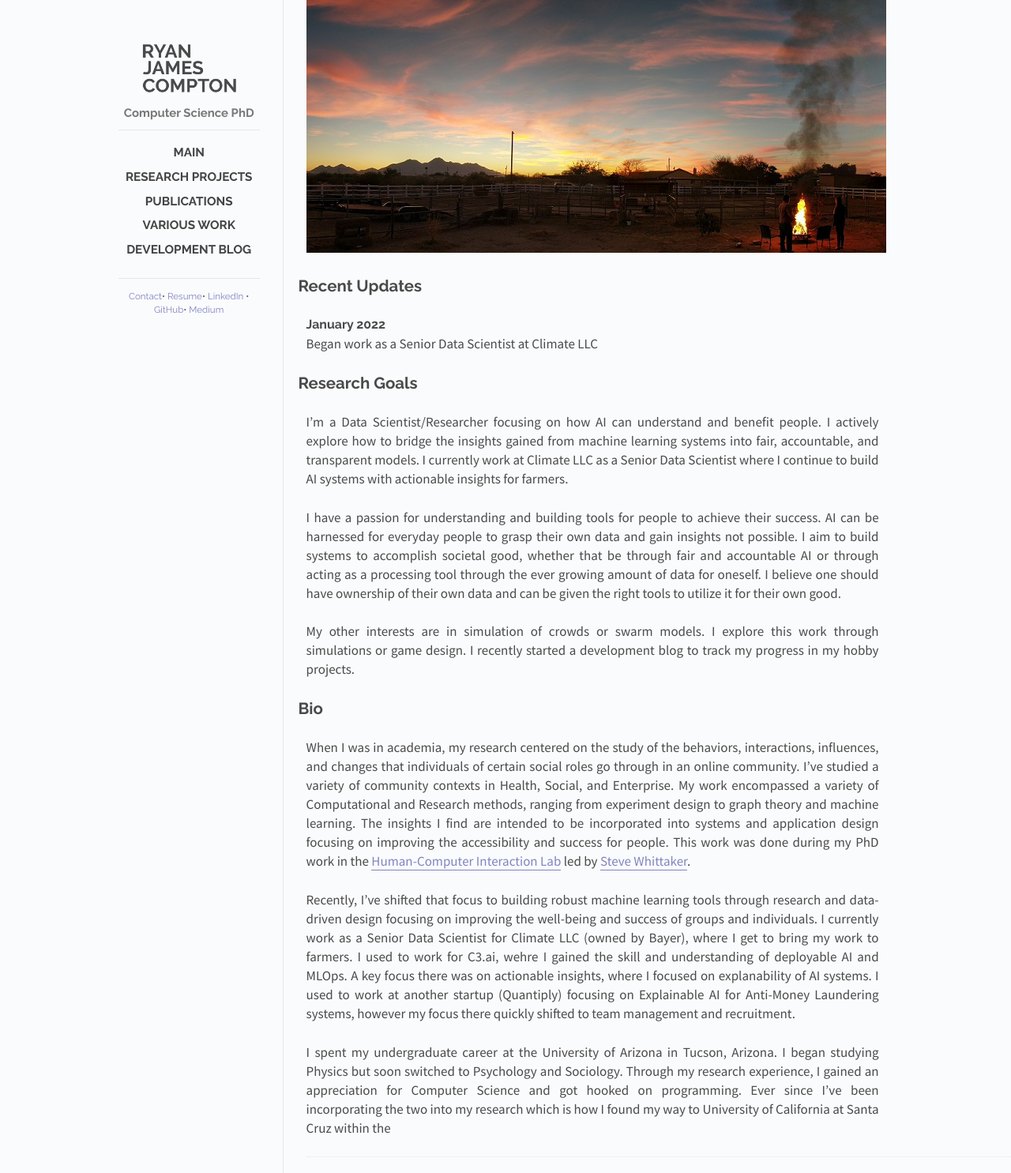
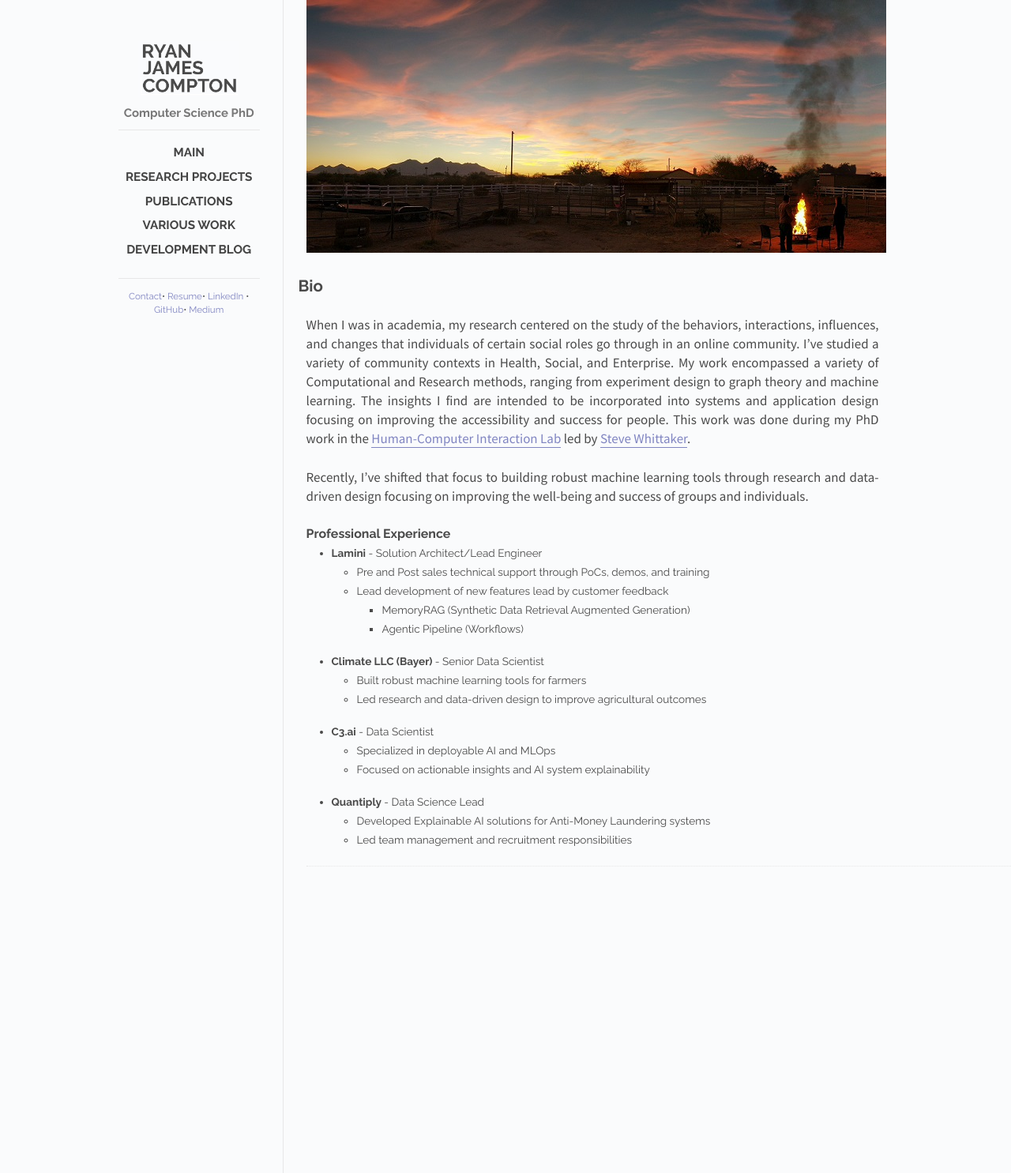
Before and after one commit to rcompt/rcompt.github.io, a Jekyll site: the page built from _posts/2023-10-03-main.md, in a window 1280 px wide. Shown: the whole page at 79% size. Built offline with Jekyll 4.4.1, drawn with Linux system fonts in a browser that asks for light colours; Markdown is read by kramdown in place of the engine named in the settings.

Commit message:
Update 2023-10-03-main.md

```diff
--- a/_posts/2023-10-03-main.md
+++ b/_posts/2023-10-03-main.md
@@ -5,23 +5,28 @@ cover: az_sunset.jpg
 categories: posts
 ---
 
-## Recent Updates
-
-### January 2022
-Began work as a Senior Data Scientist at Climate LLC
-
-## Research Goals
-
-I'm a Data Scientist/Researcher focusing on how AI can understand and benefit people. I actively explore how to bridge the insights gained from machine learning systems into fair, accountable, and transparent models. I currently work at Climate LLC as a Senior Data Scientist where I continue to build AI systems with actionable insights for farmers.
-
-I have a passion for understanding and building tools for people to achieve their success. AI can be harnessed for everyday people to grasp their own data and gain insights not possible. I aim to build systems to accomplish societal good, whether that be through fair and accountable AI or through acting as a processing tool through the ever growing amount of data for oneself. I believe one should have ownership of their own data and can be given the right tools to utilize it for their own good.
-
-My other interests are in simulation of crowds or swarm models. I explore this work through simulations or game design. I recently started a development blog to track my progress in my hobby projects.
-
 ## Bio
 
 When I was in academia, my research centered on the study of the behaviors, interactions, influences, and changes that individuals of certain social roles go through in an online community. I’ve studied a variety of community contexts in Health, Social, and Enterprise. My work encompassed a variety of Computational and Research methods, ranging from experiment design to graph theory and machine learning. The insights I find are intended to be incorporated into systems and application design focusing on improving the accessibility and success for people. This work was done during my PhD work in the [Human-Computer Interaction Lab](https://people.ucsc.edu/~swhittak/Steve_Whittaker_Santa_Cruz_HCI/HCI_Lab_People.html) led by [Steve Whittaker](https://people.ucsc.edu/~swhittak/Steve_Whittaker_Santa_Cruz_HCI/Steve_Whittaker.html).
 
-Recently, I've shifted that focus to building robust machine learning tools through research and data-driven design focusing on improving the well-being and success of groups and individuals. I currently work as a Senior Data Scientist for Climate LLC (owned by Bayer), where I get to bring my work to farmers. I used to work for C3.ai, wehre I gained the skill and understanding of deployable AI and MLOps. A key focus there was on actionable insights, where I focused on explanability of AI systems. I used to work at another startup (Quantiply) focusing on Explainable AI for Anti-Money Laundering systems, however my focus there quickly shifted to team management and recruitment.
+Recently, I've shifted that focus to building robust machine learning tools through research and data-driven design focusing on improving the well-being and success of groups and individuals.
 
-I spent my undergraduate career at the University of Arizona in Tucson, Arizona. I began studying Physics but soon switched to Psychology and Sociology. Through my research experience, I gained an appreciation for Computer Science and got hooked on programming. Ever since I've been incorporating the two into my research which is how I found my way to University of California at Santa Cruz within the
+### Professional Experience
+
+- **Lamini** - Solution Architect/Lead Engineer
+  - Pre and Post sales technical support through PoCs, demos, and training
+  - Lead development of new features lead by customer feedback
+    - MemoryRAG (Synthetic Data Retrieval Augmented Generation)
+    - Agentic Pipeline (Workflows)
+
+- **Climate LLC (Bayer)** - Senior Data Scientist
+  - Built robust machine learning tools for farmers
+  - Led research and data-driven design to improve agricultural outcomes
+
+- **C3.ai** - Data Scientist
+  - Specialized in deployable AI and MLOps
+  - Focused on actionable insights and AI system explainability
+
+- **Quantiply** - Data Science Lead
+  - Developed Explainable AI solutions for Anti-Money Laundering systems
+  - Led team management and recruitment responsibilities
```
